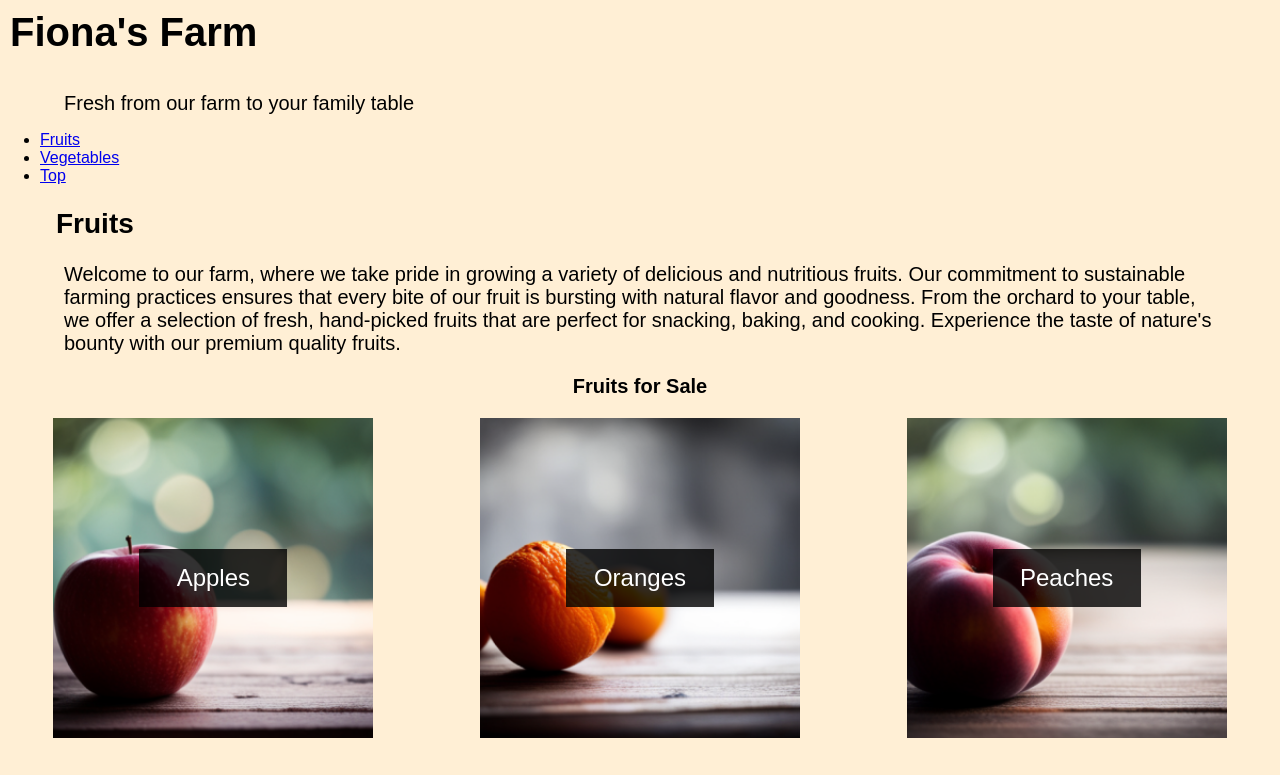
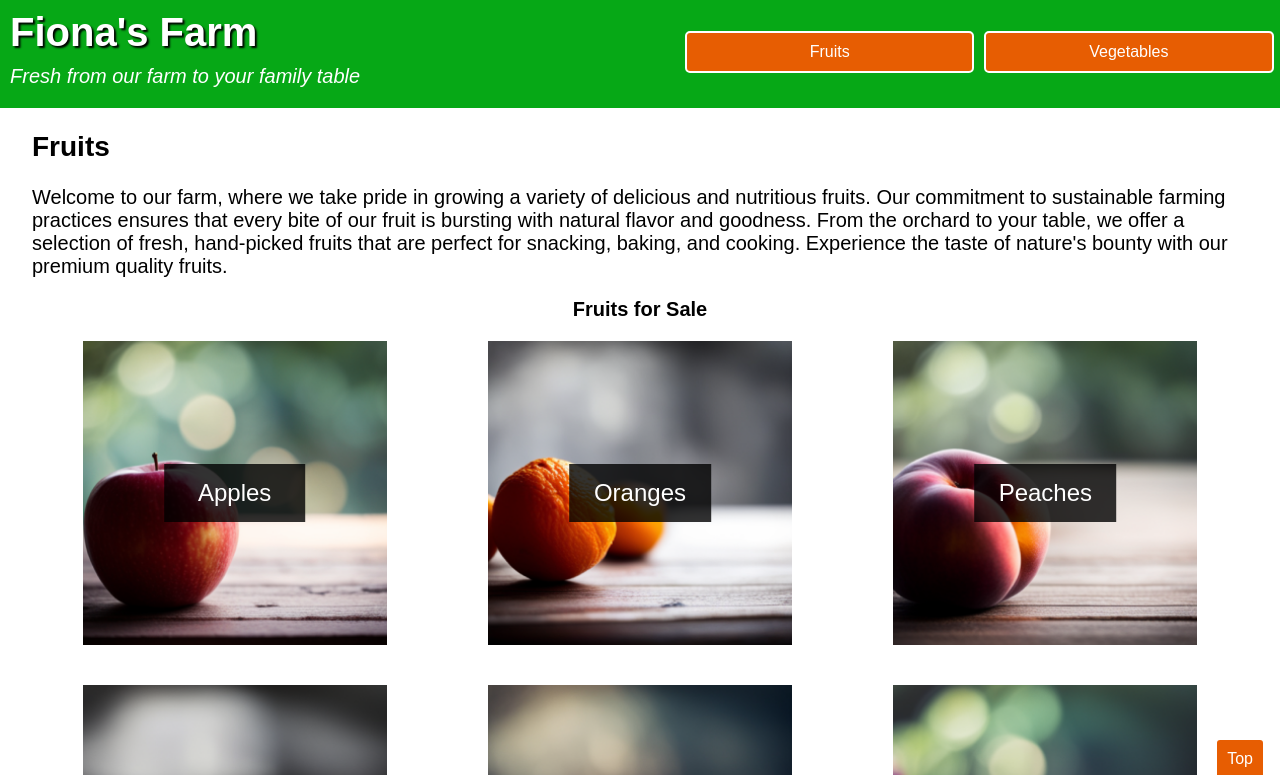
Before and after one commit to paaaarv/farm, a plain HTML site: page index.html in a window 1280 px wide. Shown: the top 775 px of the page. Drawn offline with Linux system fonts and the light colour scheme; a web font is replaced by a local one.

Commit message:
header and nav styling

```diff
--- a/index.css
+++ b/index.css
@@ -8,19 +8,65 @@ body{
     margin: auto;
     font-family: "Habibi", sans-serif;
     min-width: 428px;
-    background-color: papayawhip;
 }
+
+header{
+    background-color: #06A816;
+    padding: 10px;
+    color: #ffffff;
+    display: flex;
+}
+#header-content{
+    width: 50%;
+}
+nav{
+    width: 50%;
+}
+nav ul{
+    list-style-type: none;
+    width: 95%;
+    display: flex;
+}
+nav li{
+    display: inline-block;
+    background-color: #E75D02;
+    padding: 10px;
+    width: 45%;
+    border: 2px solid #ffffff;
+    border-radius: 5px;
+    margin: 5px;
+    text-align: center;
+}
+nav a{
+    text-decoration: none;
+    color: white;
+}
+nav li:last-child{
+    position: fixed;
+    bottom: 15px;
+    right:10px;
+    width:fit-content;
+
+}
+header p {
+    margin: 10px 0;
+    font-style: italic;
+}
+main{
+    width: 95%;
+    margin: auto;
+}
+
 h1, h2, h3 {
     font-family: "Irish Grover", sans-serif;
 }
 h1{
     font-size: 2.5em;
-    padding: 10px;
-    margin-top: 0;
+    margin: 0;
+    text-shadow: 2px 2px 2px #000000;
 }
 h2{
     font-size: 1.75em;
-    padding-left: 2em;
 }
 h3, p {
     font-size: 1.25em;
@@ -29,10 +75,7 @@ h3, p {
 h3{
     text-align: center;
 }
-p {
-    width: 90%;
-    margin: auto;
-}
+
 p, figcaption{
     font-family: "Habibi", sans-serif;
 }
@@ -82,6 +125,11 @@ figcaption{
     .food-pics{
         grid-template-columns: repeat(3, 1fr);
     }
+
+    nav li{
+        width: 45%;
+    }
+
 }
 
 
@@ -90,4 +138,10 @@ figcaption{
     .food-pics{
         grid-template-columns: 1fr 1fr 1fr 1fr;
     }
+    nav ul{
+        justify-content: space-around;
+    }
+    nav li{
+        width: 40%;
+    }
 }
--- a/index.html
+++ b/index.html
@@ -6,8 +6,10 @@
     </head>
     <body>
         <header>
-            <h1>Fiona's Farm</h1>
-            <p>Fresh from our farm to your family table</p>
+            <div id="header-content">
+                <h1>Fiona's Farm</h1>
+                <p>Fresh from our farm to your family table</p>
+            </div>
 
             <nav>
                 <ul>
@@ -16,6 +18,7 @@
                     <li><a href="#">Top</a></li>
                 </ul>
             </nav>
+
         </header>
         <main>
             <section >
```
Also changed, not shown: 1 other file.
